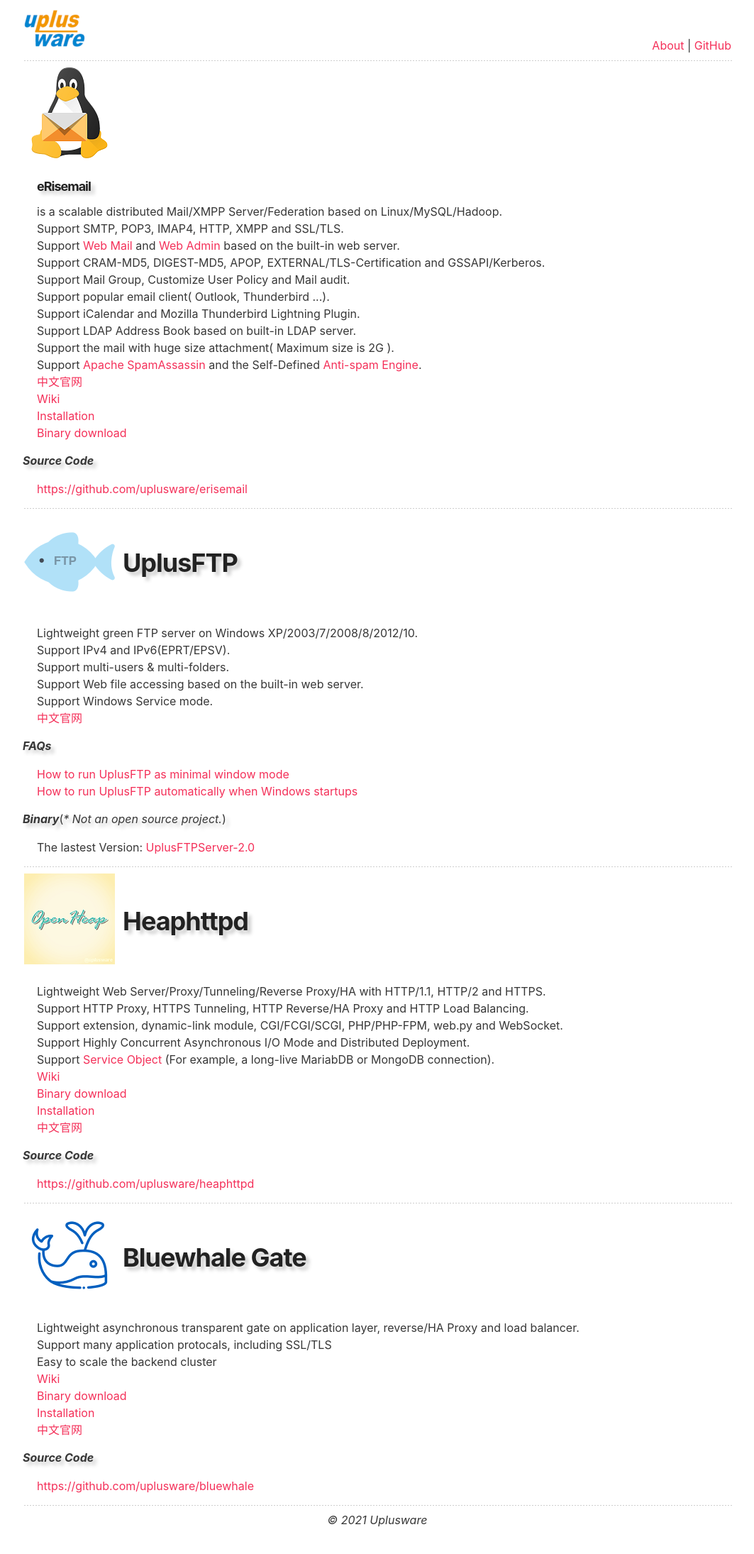
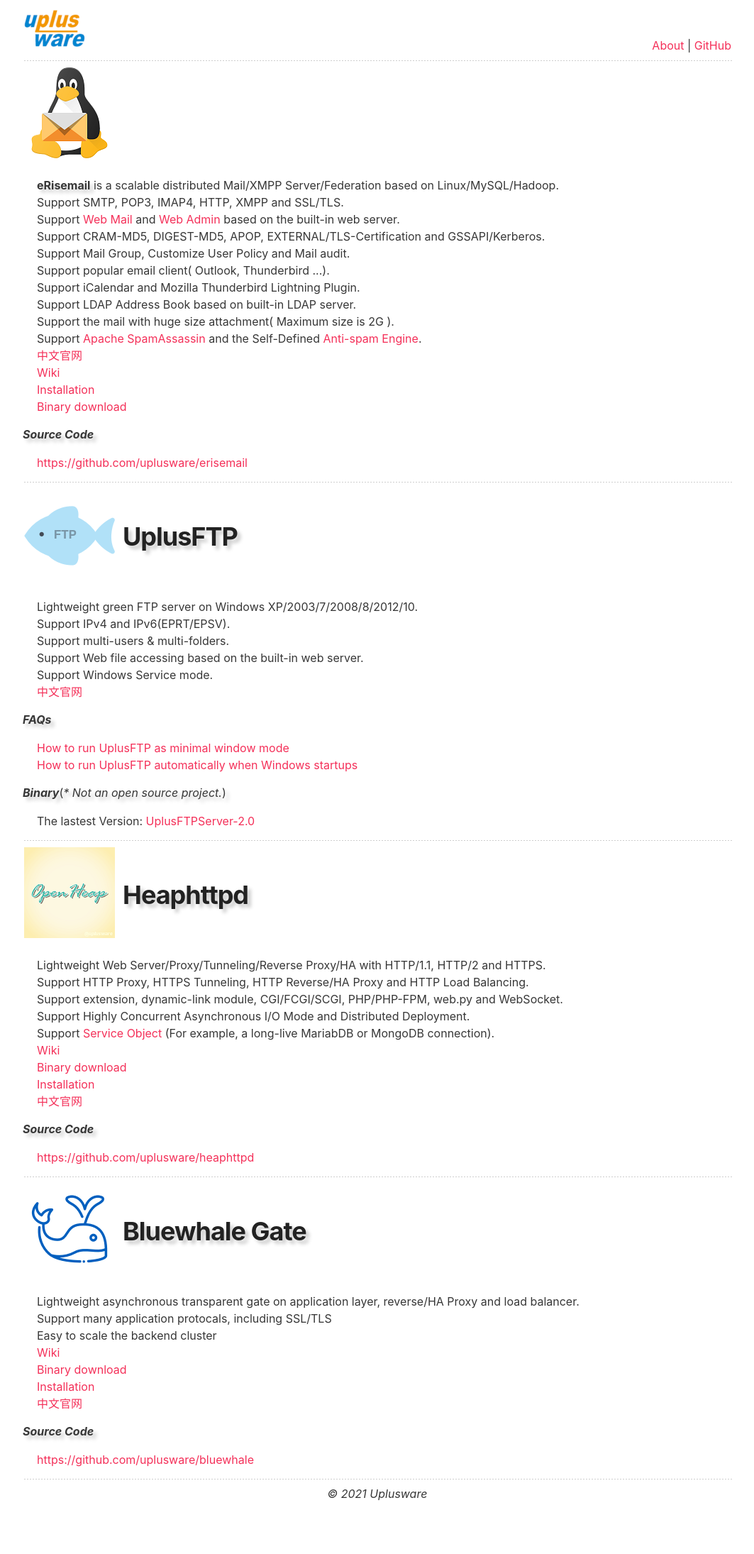
Before and after one commit to uplusware/uplusware.github.io, a Jekyll site: the page index.html, which Jekyll copies as it is, in a window 1280 px wide. Shown: the whole page at 71% size, without its empty margins (108-1171 px from the left). Built offline with Jekyll 4.4.1, drawn with Linux system fonts in a browser that asks for light colours; after the commit the page ends 2153 px from its top, so only the background shows below that.

Commit message:
Update index.html

```diff
--- a/index.html
+++ b/index.html
@@ -22,7 +22,7 @@
 		</td><td valign="middle">
 		</td></tr></table>
 		<ul>
-			<li><h5 style="text-shadow: 5px 5px 5px #cccccc">eRisemail</h5> is a scalable distributed Mail/XMPP Server/Federation based on Linux/MySQL/Hadoop.</li>
+			<li><strong style="text-shadow: 5px 5px 5px #cccccc">eRisemail</strong> is a scalable distributed Mail/XMPP Server/Federation based on Linux/MySQL/Hadoop.</li>
 			<li>Support SMTP, POP3, IMAP4, HTTP, XMPP and SSL/TLS.</li>
 			<li>Support <a href="https://github.com/uplusware/erisemail/wiki/WebMail-UI" target="_blank">Web Mail</a> and <a href="https://github.com/uplusware/erisemail/wiki/WebAdmin-UI" target="_blank">Web Admin</a> based on the built-in web server.</li>
 			<li>Support CRAM-MD5, DIGEST-MD5, APOP, EXTERNAL/TLS-Certification and GSSAPI/Kerberos.</li>
```
